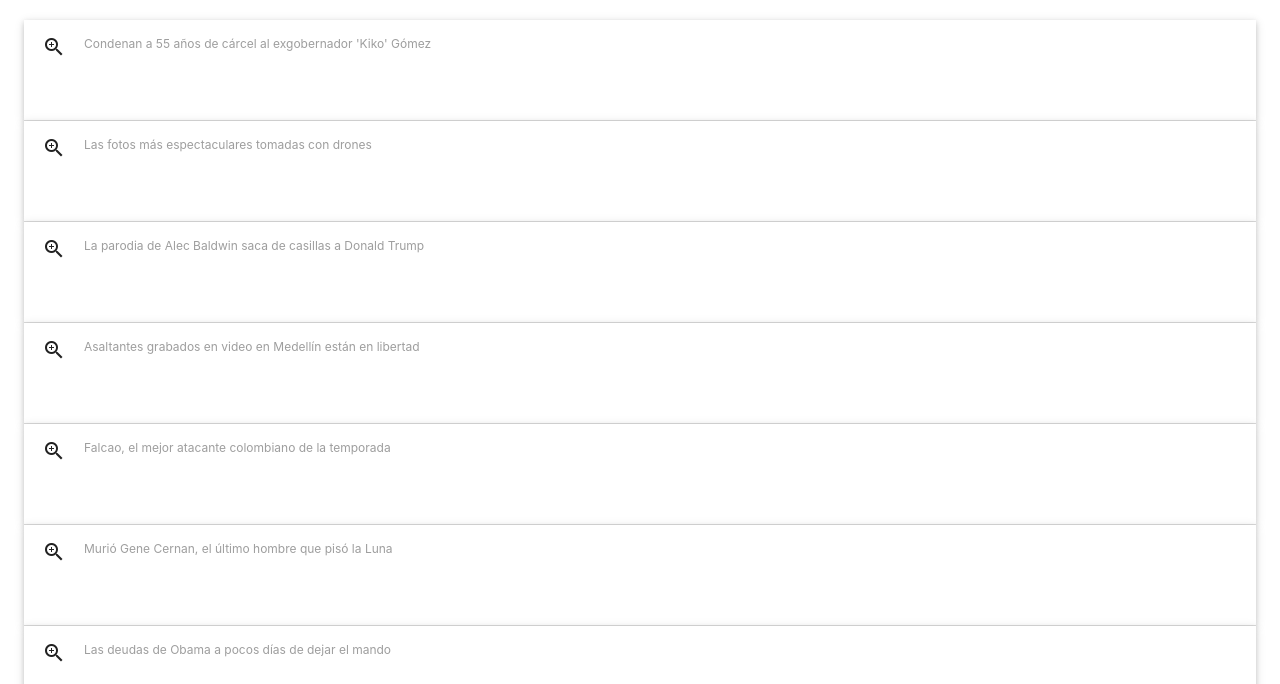
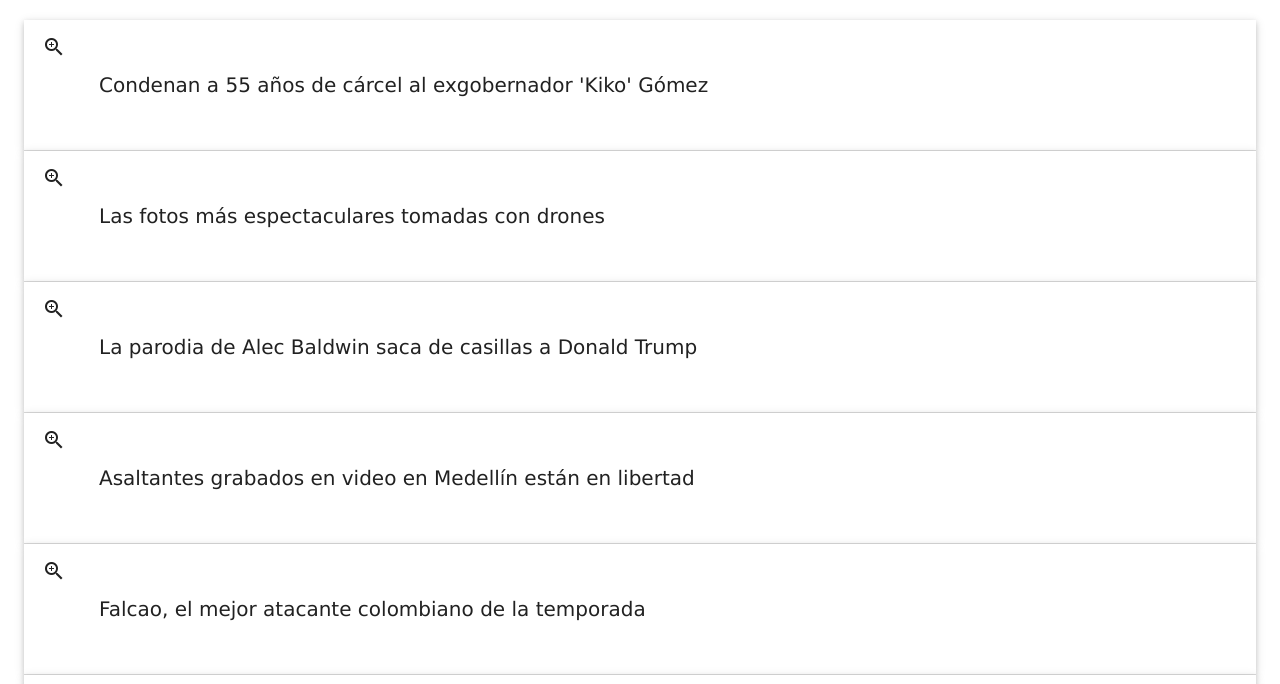
Before and after one commit to acmuniandes/scraperNoticias, a plain HTML site: page public/index.html in a window 1280 px wide. Shown: the part 116-800 px from the top of the page. Drawn offline with nearby package versions, Linux system fonts and the light colour scheme.

Commit message:
float left los dos son p

```diff
--- a/public/index.html
+++ b/public/index.html
@@ -32,9 +32,7 @@ p {
   <ul class="collapsible popout" data-collapsible="expandable">
     <li v-for="articulo in articulos" >
       <div class="collapsible-header"><i class="material-icons">zoom_in</i>
-          <label>
-            {{articulo.titulo}}
-          </label>
+            <p style="float: left;">{{articulo.titulo}}</p>
            <p style="text-align:right">
              {{articulo.fecha}}
            </p>
```
